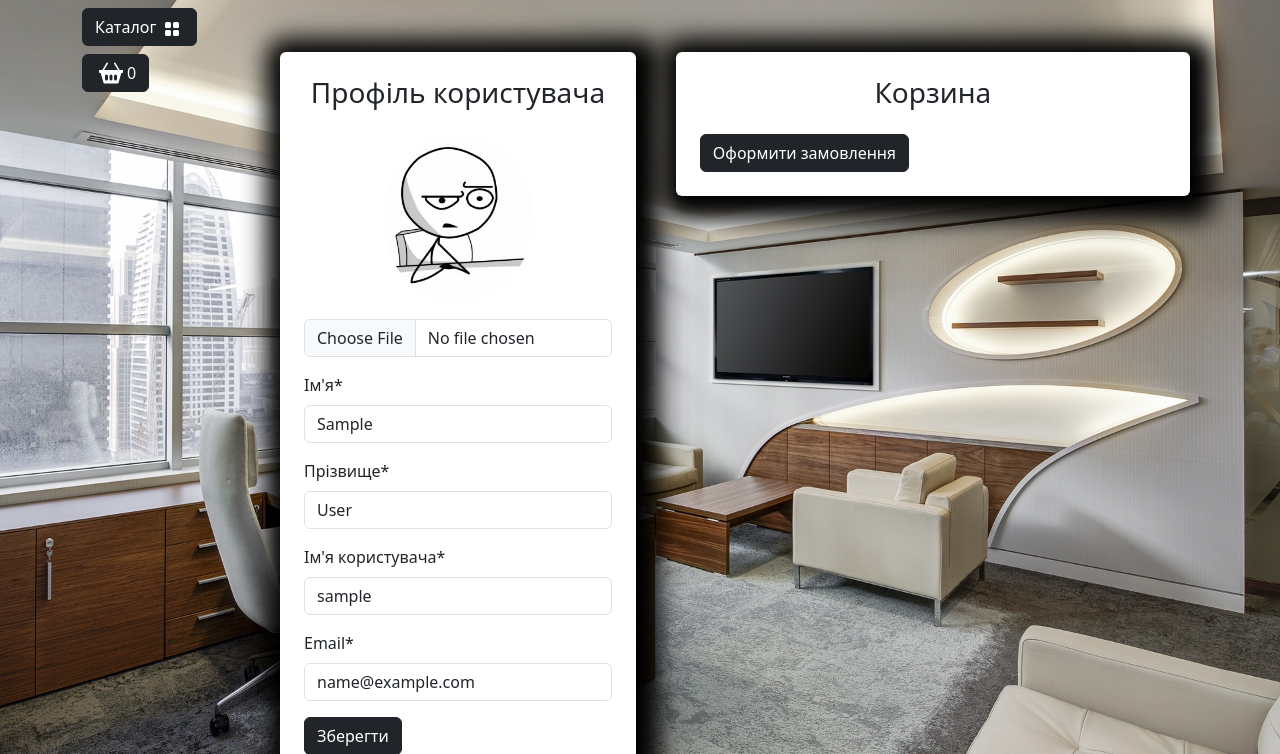
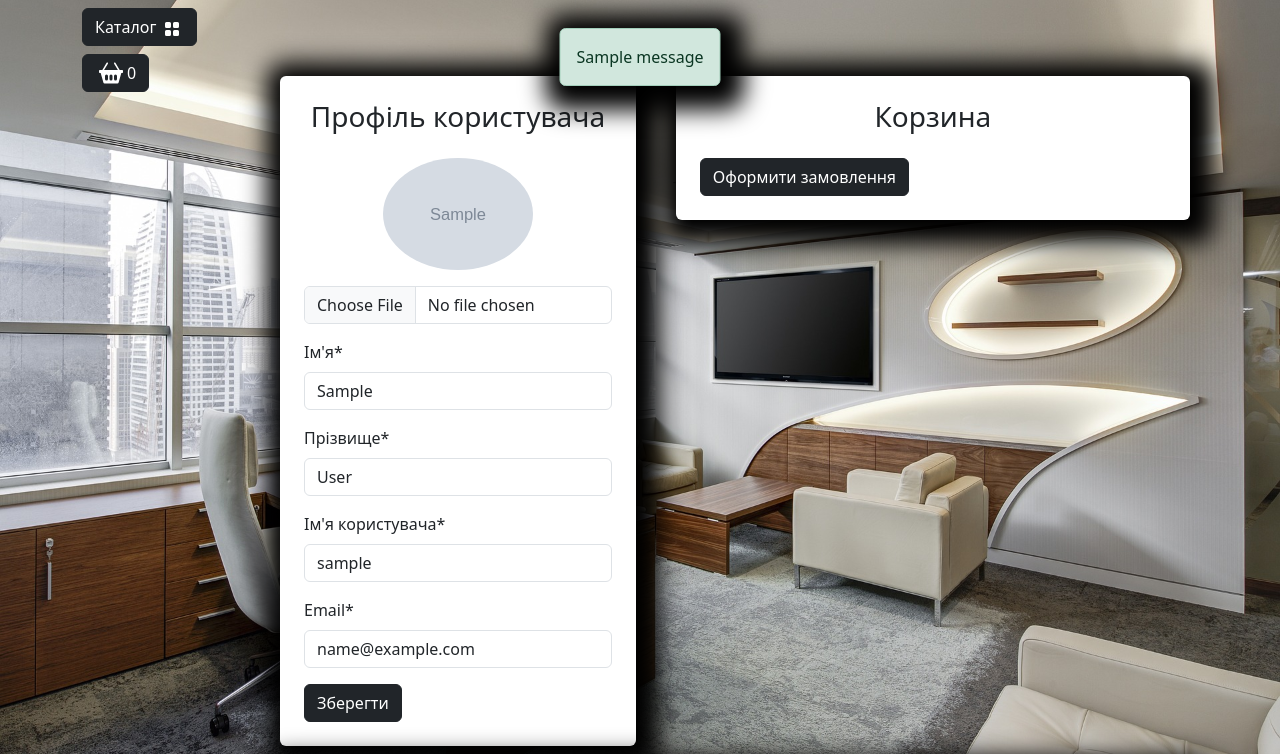
Before and after one commit to Ser-D/myapp, a Django app: page /user/profile/ in a window 1280 px wide. Shown: the part 56-810 px from the top of the page. Run offline with Django 4.2, Linux system fonts and the light colour scheme; the first user in the database is signed in; tables that the repository leaves empty hold one stand-in row (Sample ...); one stand-in notice (Sample message) is shown; some libraries are stand-ins or nearby versions.

Commit message:
Part 1 is complete

```diff
--- a/app/settings.py
+++ b/app/settings.py
@@ -152,3 +152,4 @@ INTERNAL_IPS = [
 
 DEFAULT_AUTO_FIELD = "django.db.models.BigAutoField"
 AUTH_USER_MODEL = 'users.User'
+LOGIN_URL = '/user/login/'
--- a/templates/includes/notifications.html
+++ b/templates/includes/notifications.html
@@ -12,3 +12,27 @@
     </div>
 </div>
 {% endif %}
+
+<div class="container mt-4">
+    <div class="row justify-content-center">
+        <div class="col-md-6">
+            {% if messages %}
+                {% for message in messages %}
+                    {% if message.tags == 'success' %}
+                    <div id="notification" class="position-fixed start-50 translate-middle-x z-3 alert alert-success fade show custom-shadow" role="alert">
+                        {{ message }}
+                    </div>
+                    {% endif %}
+                    {% if message.tags == 'warning' %}
+                    <div id="notification" class="position-fixed start-50 translate-middle-x z-3 alert alert-danger fade show custom-shadow" role="alert">
+                        {{ message }}
+                    </div>
+                    {% endif %}
+                {% endfor %}
+            {% else %}
+            <div id="jq-notification" class="position-fixed start-50 translate-middle-x z-3 alert alert-success fade show custom-shadow" style="display: none;" role="alert">
+            </div>
+            {% endif %}
+        </div>
+    </div>
+</div>
--- a/users/forms.py
+++ b/users/forms.py
@@ -61,7 +61,7 @@ class ProfileForm(UserChangeForm):
             'email',
         )
 
-    image = forms.ImageField()
+    image = forms.ImageField(required=False)
     first_name = forms.CharField()
     last_name = forms.CharField()
     username = forms.CharField()
--- a/users/templates/users/login.html
+++ b/users/templates/users/login.html
@@ -10,7 +10,9 @@
                 <h2 class="text-center mb-4">Авторизація</h2>
                 <form action="{% url "user:login" %}" method="post">
                       {% csrf_token %}
-
+                        {% if request.GET.next %}
+                            <input type="hidden" name="next" value={{request.GET.next}}>
+                        {% endif %}
                     <div class="mb-3">
                         <label for="id_username" class="form-label">Ім'я користувача</label>
                         <input type="text" class="form-control" name="username" id="id_username" placeholder="Введіть ім'я користувача" required>
--- a/users/templates/users/profile.html
+++ b/users/templates/users/profile.html
@@ -11,16 +11,25 @@
             <div class="col-md-5">
                 <div class=" bg-white p-4 mb-4 mx-2 rounded custom-shadow">
                     <h3 class="text-center mb-4">Профіль користувача</h3>
-                    <form action="{% url "users:profile" %}" method='post'>
+                    <form action="{% url "users:profile" %}" method='post' enctype="multipart/form-data">
                         {% csrf_token %}
                         <div class="row">
                             <div class="col-md-12 mb-3 text-center">
+                                {% if user.image %}
+                                <img src="{{ user.image.url }}"
+                                    alt="Аватар користувача" class="img-fluid rounded-circle"
+                                    style="max-width: 150px;">
+                                {% else %}
                                 <img src="{% static "deps/images/baseavatar.jpg" %}"
                                     alt="Аватар користувача" class="img-fluid rounded-circle"
                                     style="max-width: 150px;">
+                                {% endif %}
                                 <input type="file" class="form-control mt-3" id="id_image"
                                     name="image"
                                     accept="image/*">
+                                    {% if form.image.errors %}
+                                    <div class="alert alert-danger alert-dismissible fade show">{{form.image.errors}}</div>
+                                    {% endif %}
                             </div>
                             <div class="col-md-12 mb-3">
                                 <label for="id_first_name" class="form-label">Ім'я*</label>
--- a/users/views.py
+++ b/users/views.py
@@ -1,4 +1,5 @@
-from django.contrib import auth
+from django.contrib import auth, messages
+from django.contrib.auth.decorators import login_required
 from django.http import HttpResponseRedirect
 from django.shortcuts import render, redirect
 from django.urls import reverse
@@ -14,6 +15,7 @@ def login(request):
             user = auth.authenticate(username=username, password=password)
             if user:
                 auth.login(request, user)
+                messages.success(request, f'{username}, Ви увійшли в акаунт')
                 return HttpResponseRedirect(reverse('main:index'))
     else:
         form = UserLoginForm()
@@ -32,6 +34,11 @@ def registration(request):
             form.save()
             user = form.instance
             auth.login(request, user)
+            messages.success(request, f'{user.username}, Ви увійшли в акаунт')
+
+            if request.POST.get('next', None):
+                return HttpResponseRedirect(request.POST.get('next'))
+
             return HttpResponseRedirect(reverse('main:index'))
     else:
         form = UserRegistrationForm()
@@ -43,11 +50,13 @@ def registration(request):
     return render(request, 'users/registration.html', context)
 
 
+@login_required
 def profile(request):
     if request.method == 'POST':
         form = ProfileForm(data=request.POST, instance=request.user, files=request.FILES)
         if form.is_valid():
             form.save()
+            messages.success(request, 'Профайл оновлено')
             return HttpResponseRedirect(reverse('user:profile'))
     else:
         form = ProfileForm(instance=request.user)
@@ -58,6 +67,8 @@ def profile(request):
     return render(request, 'users/profile.html', context)
 
 
+@login_required
 def logout(request):
+    messages.success(request, f'{request.user.username}, Ви вийшли з акаунту')
     auth.logout(request)
     return redirect(reverse('main:index'))
```
Also changed, not shown: media/users_images/22.jpg (added).
